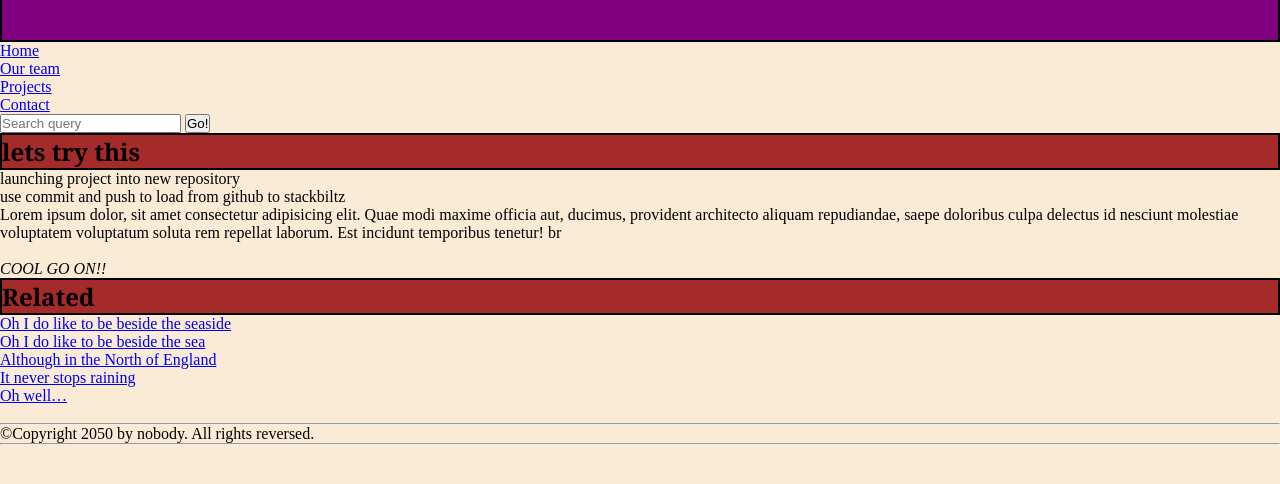
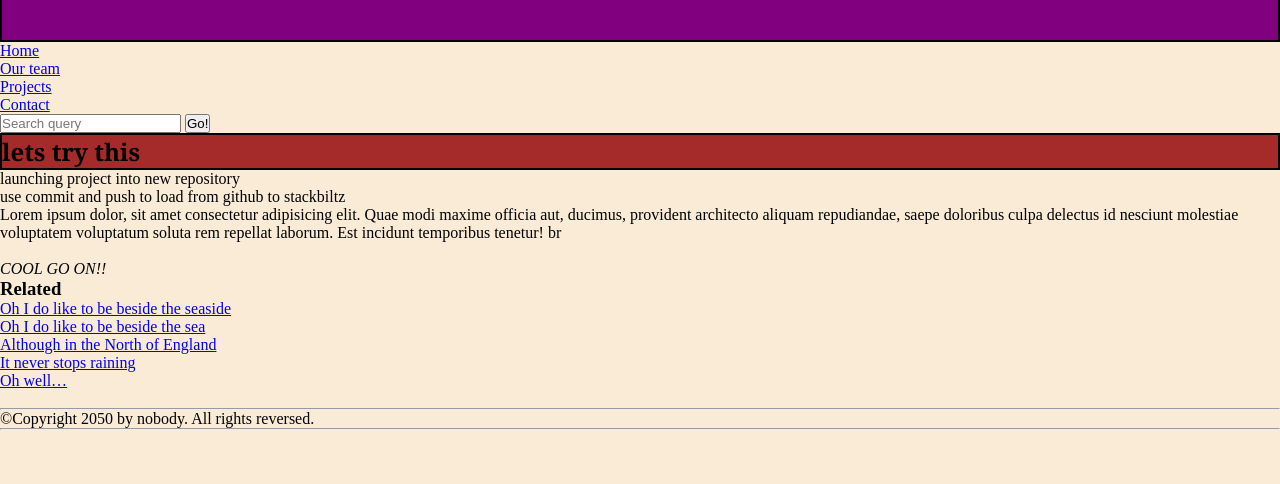
Before and after one commit to abhi-2107/playinghtmlcss, a website: page index.html in a window 1280 px wide. Shown: the part 62-546 px from the top of the page. Drawn offline with Linux system fonts and the light colour scheme.

Commit message:
1 file modified

```diff
--- a/index.html
+++ b/index.html
@@ -54,7 +54,7 @@
 
       <!-- a side bar goes as aside -->
       <aside>
-        <h2>Related</h2>
+        <h3>Related</h3>
 
         <ul>
           <li><a href="#">Oh I do like to be beside the seaside</a></li>
```
